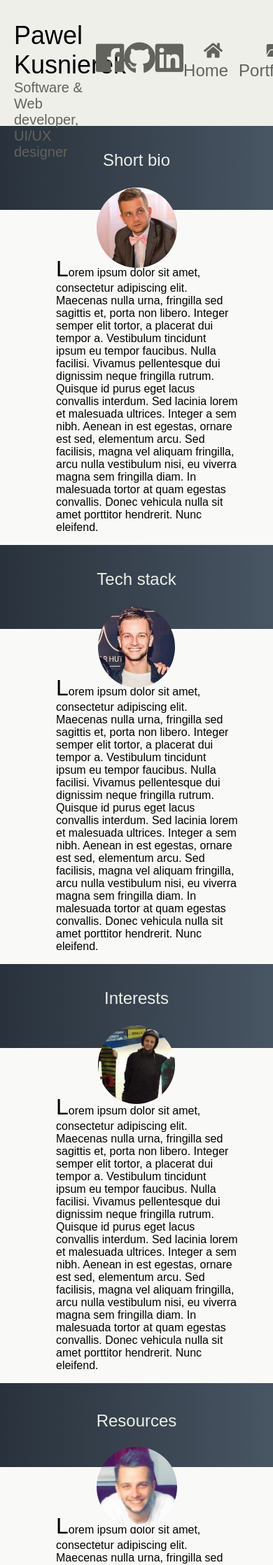
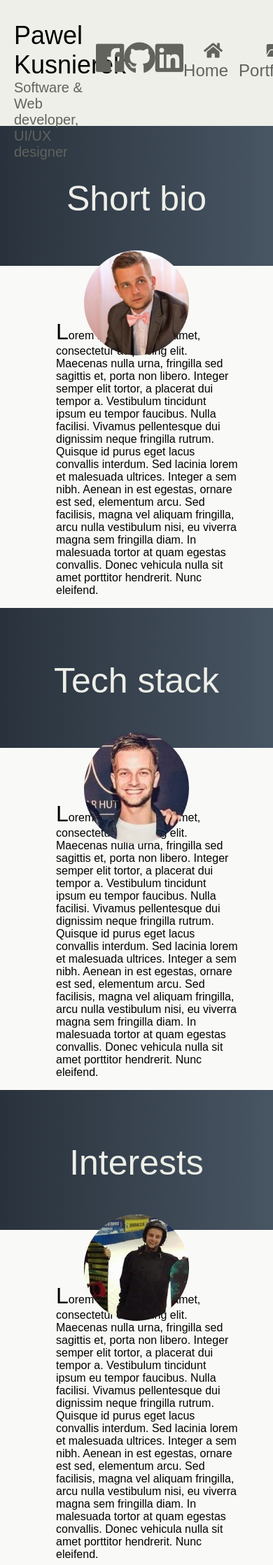
Before and after one commit to PawelKusnierek/PortfolioSite, a PHP site: page / in a window 390 px wide. Shown: the top 2237 px of the page at 70% size. Run offline with PHP 8.4, Linux system fonts and the light colour scheme; some libraries are stand-ins or nearby versions.

Commit message:
further fixes for mobile viewing

```diff
--- a/src/stylesheets/main.css
+++ b/src/stylesheets/main.css
@@ -219,91 +219,108 @@ a.headerButton:hover {
 }
 
 @media only screen and (max-width: 1150px) {
-  /* line 2, partials/_media.sass */
+  /* line 3, partials/_media.sass */
   .topHeader {
     height: 180px;
   }
 
-  /* line 4, partials/_media.sass */
+  /* line 5, partials/_media.sass */
   .bioHeader, .techStack, .other, .resources {
     margin: 180px auto 0 auto;
     width: 100%;
   }
 
-  /* line 7, partials/_media.sass */
+  /* line 8, partials/_media.sass */
   .nameJobWrapper {
     width: 30%;
     padding: 30px 0 0 20px;
   }
 
-  /* line 10, partials/_media.sass */
+  /* line 11, partials/_media.sass */
   .headerName {
     font-size: 36px;
     font-size: 2.25rem;
   }
 
-  /* line 12, partials/_media.sass */
+  /* line 13, partials/_media.sass */
   .headerJob {
     font-size: 20px;
     font-size: 1.25rem;
   }
 
-  /* line 14, partials/_media.sass */
+  /* line 15, partials/_media.sass */
   .contactLinks {
     width: 35%;
   }
 
-  /* line 16, partials/_media.sass */
+  /* line 17, partials/_media.sass */
   .socialIcon {
     font-size: 46px;
     font-size: 2.875rem;
   }
 
-  /* line 18, partials/_media.sass */
+  /* line 19, partials/_media.sass */
   .spacer {
     width: 0;
   }
 
-  /* line 20, partials/_media.sass */
+  /* line 21, partials/_media.sass */
   .contentWrapper {
     width: 100%;
     margin: 0;
   }
 
-  /* line 23, partials/_media.sass */
+  /* line 24, partials/_media.sass */
   .contactLinks {
     margin: 30px 0 0 0;
   }
 
-  /* line 25, partials/_media.sass */
+  /* line 26, partials/_media.sass */
   .headerButtonContainer {
     margin: 30px 0 0 0;
   }
 
-  /* line 27, partials/_media.sass */
+  /* line 28, partials/_media.sass */
   .headerButton {
     font-size: 24px;
     font-size: 1.5rem;
     padding: 0 15px 0 0;
   }
 
-  /* line 30, partials/_media.sass */
+  /* line 31, partials/_media.sass */
   .headerButtonContainer {
     width: 34%;
   }
 
-  /* line 32, partials/_media.sass */
+  /* line 33, partials/_media.sass */
   .techStack, .other, .resources, .other, .resources {
     width: 100%;
     margin: 0 auto 0 auto;
   }
 
-  /* line 36, partials/_media.sass */
+  /* line 37, partials/_media.sass */
   .content p {
-    padding: 50px 50px 0 80px;
+    padding: 60px 50px 0 80px;
   }
-  /* line 37, partials/_media.sass */
+  /* line 38, partials/_media.sass */
   .content p::first-letter {
     font-size: 200%;
   }
+
+  /* line 41, partials/_media.sass */
+  .headerBio, .bioHeader h1, .techStack h1, .other h1, .resources h1 {
+    font-size: 50px;
+    font-size: 3.125rem;
+    margin: 75px 0 45px 0;
+  }
+
+  /* line 44, partials/_media.sass */
+  .bioHeader, .techStack, .other, .resources {
+    height: 200px;
+  }
+
+  /* line 46, partials/_media.sass */
+  .bioImage, .techStackImage, .otherImage, .resourcesImage {
+    width: 150px;
+  }
 }
--- a/src/stylesheets/partials/_media.sass
+++ b/src/stylesheets/partials/_media.sass
@@ -1,4 +1,5 @@
 @media only screen and (max-width: 1150px)
+  //SASS code for home site
   .topHeader
     height: 180px
   .bioHeader
@@ -36,4 +37,11 @@
     p
       &::first-letter
         font-size: 200%
-      padding: 50px 50px 0 80px
+      padding: 60px 50px 0 80px
+  .headerBio
+    @include font-size(50px)
+    margin: 75px 0 45px 0
+  .bioHeader
+    height: 200px
+  .bioImage
+    width: 150px
```
